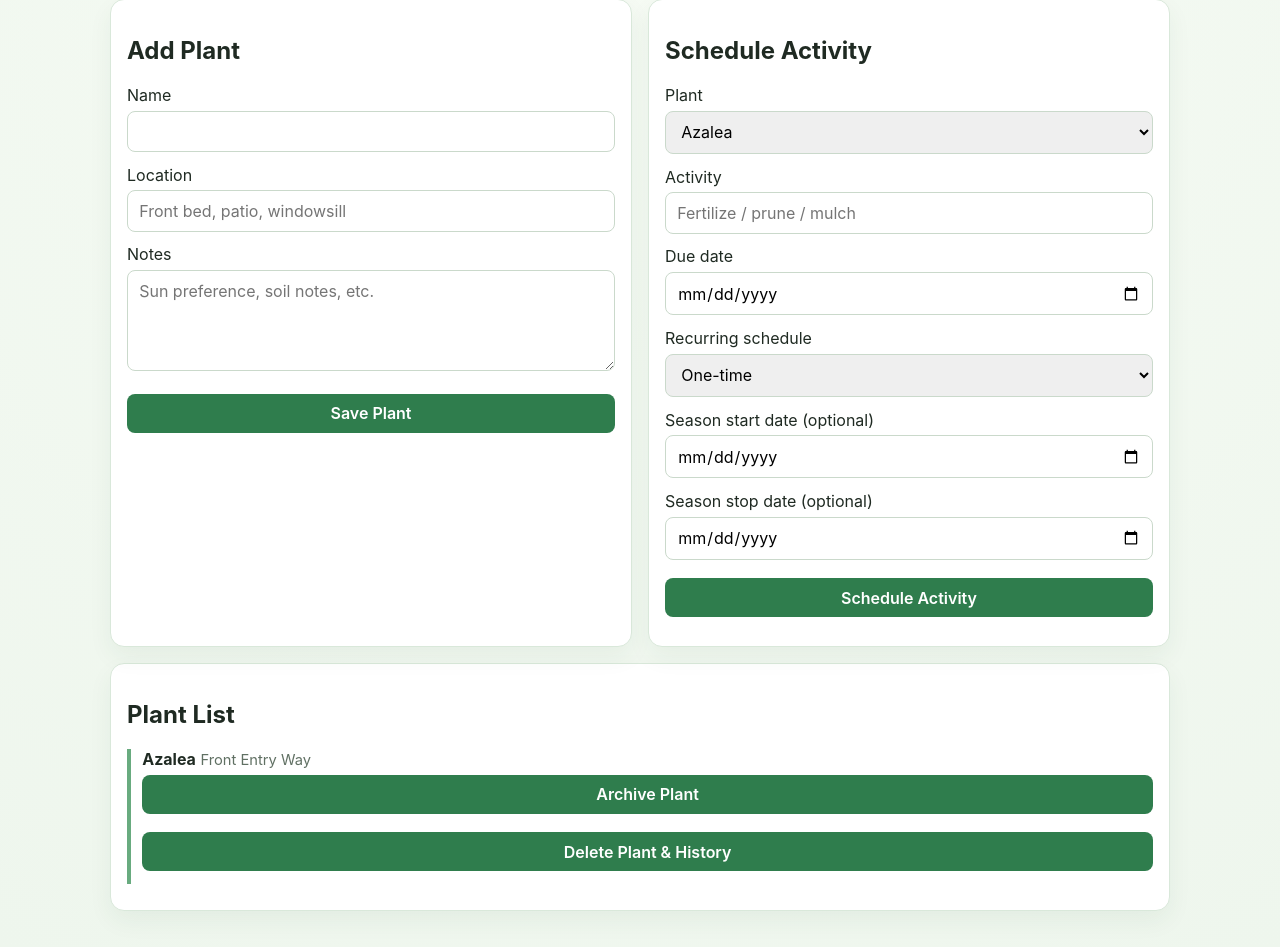
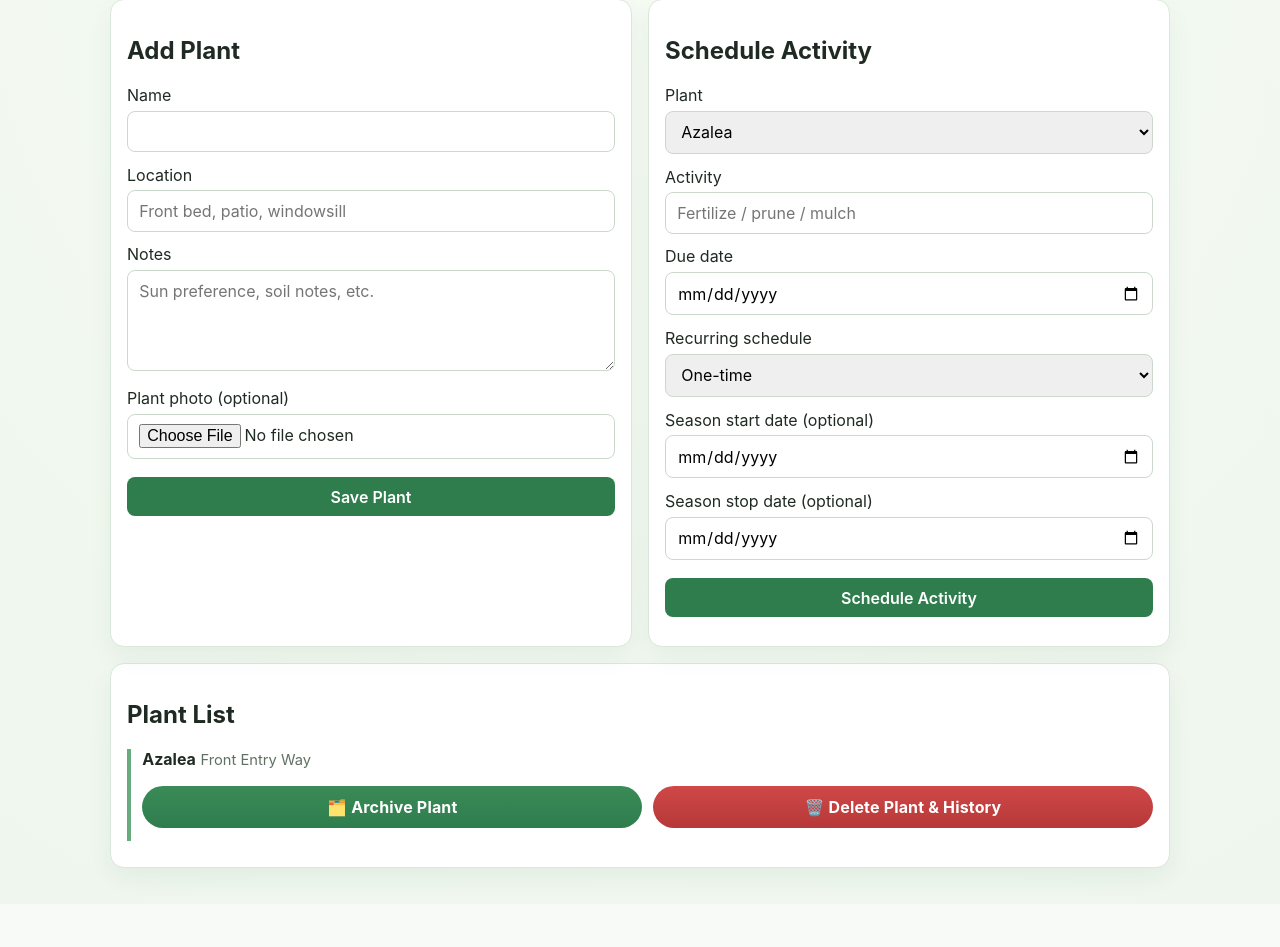
Before and after one commit to jpk300/FertilizerTracker, a Flask app: page /add in a window 1280 px wide. Shown: the part 71-1018 px from the top of the page. After the commit the page ends 962 px from the top, so only its background shows below. Run offline with Flask 3, Linux system fonts and the light colour scheme.

Commit message:
Polish plant actions UI and add plant photo uploads

```diff
--- a/app.py
+++ b/app.py
@@ -1,5 +1,6 @@
 from datetime import datetime, date, timedelta
 import os
+import uuid
 import smtplib
 from email.message import EmailMessage
 from flask import Flask, render_template, request, redirect, url_for, flash
@@ -19,6 +20,7 @@ class Plant(db.Model):
     name = db.Column(db.String(120), nullable=False)
     location = db.Column(db.String(120), nullable=True)
     notes = db.Column(db.Text, nullable=True)
+    image_path = db.Column(db.String(255), nullable=True)
     archived_on = db.Column(db.Date, nullable=True)
     tasks = db.relationship('Task', backref='plant', cascade='all,delete-orphan', lazy=True)
 
@@ -57,6 +59,8 @@ def _ensure_schema_updates() -> None:
         db.session.execute(text('ALTER TABLE task ADD COLUMN end_date DATE'))
     if 'archived_on' not in plant_columns:
         db.session.execute(text('ALTER TABLE plant ADD COLUMN archived_on DATE'))
+    if 'image_path' not in plant_columns:
+        db.session.execute(text('ALTER TABLE plant ADD COLUMN image_path VARCHAR(255)'))
     db.session.commit()
 
 
@@ -129,10 +133,26 @@ def delete_plant(plant_id: int):
 
 @app.route('/plants', methods=['POST'])
 def add_plant():
+    image = request.files.get('image')
+    image_path = None
+    if image and image.filename:
+        ext = os.path.splitext(image.filename)[1].lower()
+        allowed_extensions = {'.png', '.jpg', '.jpeg', '.gif', '.webp'}
+        if ext not in allowed_extensions:
+            flash('Unsupported image format. Use PNG, JPG, GIF, or WEBP.')
+            return redirect(url_for('add_page'))
+        upload_dir = os.path.join(app.static_folder, 'uploads')
+        os.makedirs(upload_dir, exist_ok=True)
+        filename = f"{uuid.uuid4().hex}{ext}"
+        save_path = os.path.join(upload_dir, filename)
+        image.save(save_path)
+        image_path = f'uploads/{filename}'
+
     plant = Plant(
         name=request.form['name'].strip(),
         location=request.form.get('location', '').strip(),
         notes=request.form.get('notes', '').strip(),
+        image_path=image_path,
     )
     db.session.add(plant)
     db.session.commit()
--- a/templates/add.html
+++ b/templates/add.html
@@ -3,13 +3,15 @@
 <div class="grid">
   <div class="card">
     <h2>Add Plant</h2>
-    <form method="post" action="{{ url_for('add_plant') }}">
+    <form method="post" action="{{ url_for('add_plant') }}" enctype="multipart/form-data">
       <label>Name</label>
       <input name="name" required />
       <label>Location</label>
       <input name="location" placeholder="Front bed, patio, windowsill" />
       <label>Notes</label>
       <textarea name="notes" rows="4" placeholder="Sun preference, soil notes, etc."></textarea>
+      <label>Plant photo (optional)</label>
+      <input name="image" type="file" accept="image/png,image/jpeg,image/gif,image/webp" />
       <button type="submit">Save Plant</button>
     </form>
   </div>
@@ -46,12 +48,17 @@
   {% for plant in plants %}
     <div class="task">
       <strong>{{ plant.name }}</strong> <span class="small">{{ plant.location }}</span><br/><span class="small">{{ plant.notes }}</span>
-      <form method="post" action="{{ url_for('archive_plant', plant_id=plant.id) }}" onsubmit="return confirm('Archive this plant and hide it from active schedules?')">
-        <button type="submit">Archive Plant</button>
-      </form>
-      <form method="post" action="{{ url_for('delete_plant', plant_id=plant.id) }}" onsubmit="return confirm('Delete this plant and all task history permanently?')">
-        <button type="submit">Delete Plant & History</button>
-      </form>
+      {% if plant.image_path %}
+        <div><img src="{{ url_for('static', filename=plant.image_path) }}" alt="{{ plant.name }} photo" class="plant-photo" /></div>
+      {% endif %}
+      <div class="button-row">
+        <form method="post" action="{{ url_for('archive_plant', plant_id=plant.id) }}" onsubmit="return confirm('Archive this plant and hide it from active schedules?')">
+          <button class="btn btn-archive" type="submit">🗂️ Archive Plant</button>
+        </form>
+        <form method="post" action="{{ url_for('delete_plant', plant_id=plant.id) }}" onsubmit="return confirm('Delete this plant and all task history permanently?')">
+          <button class="btn btn-delete" type="submit">🗑️ Delete Plant & History</button>
+        </form>
+      </div>
     </div>
   {% else %}<p class="muted">No plants added yet.</p>{% endfor %}
 
--- a/templates/base.html
+++ b/templates/base.html
@@ -12,8 +12,10 @@
       --accent-soft: #e0f1e6;
       --text: #1f2a22;
       --muted: #607063;
-      --warn: #d04848;
-      --border: #d9e8da;
+    --warn: #d04848;
+    --warn-soft: #fdecec;
+    --warn-border: #f8caca;
+    --border: #d9e8da;
     }
     * { box-sizing: border-box; }
     body {
@@ -44,6 +46,22 @@
     }
     button { background: var(--accent); color: white; border: none; font-weight: 600; cursor: pointer; }
     button:hover { filter: brightness(.95); }
+    .button-row { display: flex; gap: .65rem; flex-wrap: wrap; margin-top: .7rem; }
+    .button-row form { margin: 0; flex: 1 1 240px; }
+    .btn {
+      display: inline-flex; align-items: center; justify-content: center; gap: .4rem;
+      border-radius: 999px; font-weight: 700; letter-spacing: .01em;
+      transition: transform .14s ease, box-shadow .14s ease, filter .14s ease;
+      padding: .7rem 1rem;
+    }
+    .btn:hover { transform: translateY(-1px); box-shadow: 0 8px 18px rgba(36, 78, 52, 0.18); }
+    .btn-archive { background: linear-gradient(180deg, #3a8b58, #2f7d4d); }
+    .btn-delete { background: linear-gradient(180deg, var(--warn), #b63838); }
+    .plant-photo {
+      width: 86px; height: 86px; border-radius: 14px; object-fit: cover;
+      border: 1px solid var(--border); margin: .4rem 0 .3rem;
+      box-shadow: 0 8px 16px rgba(24, 47, 33, .11);
+    }
     .task { border-left: 4px solid #68ab7f; padding-left: .7rem; margin: .6rem 0; }
     .task.overdue { border-left-color: var(--warn); }
     .small { color: var(--muted); font-size: .92rem; }
```
